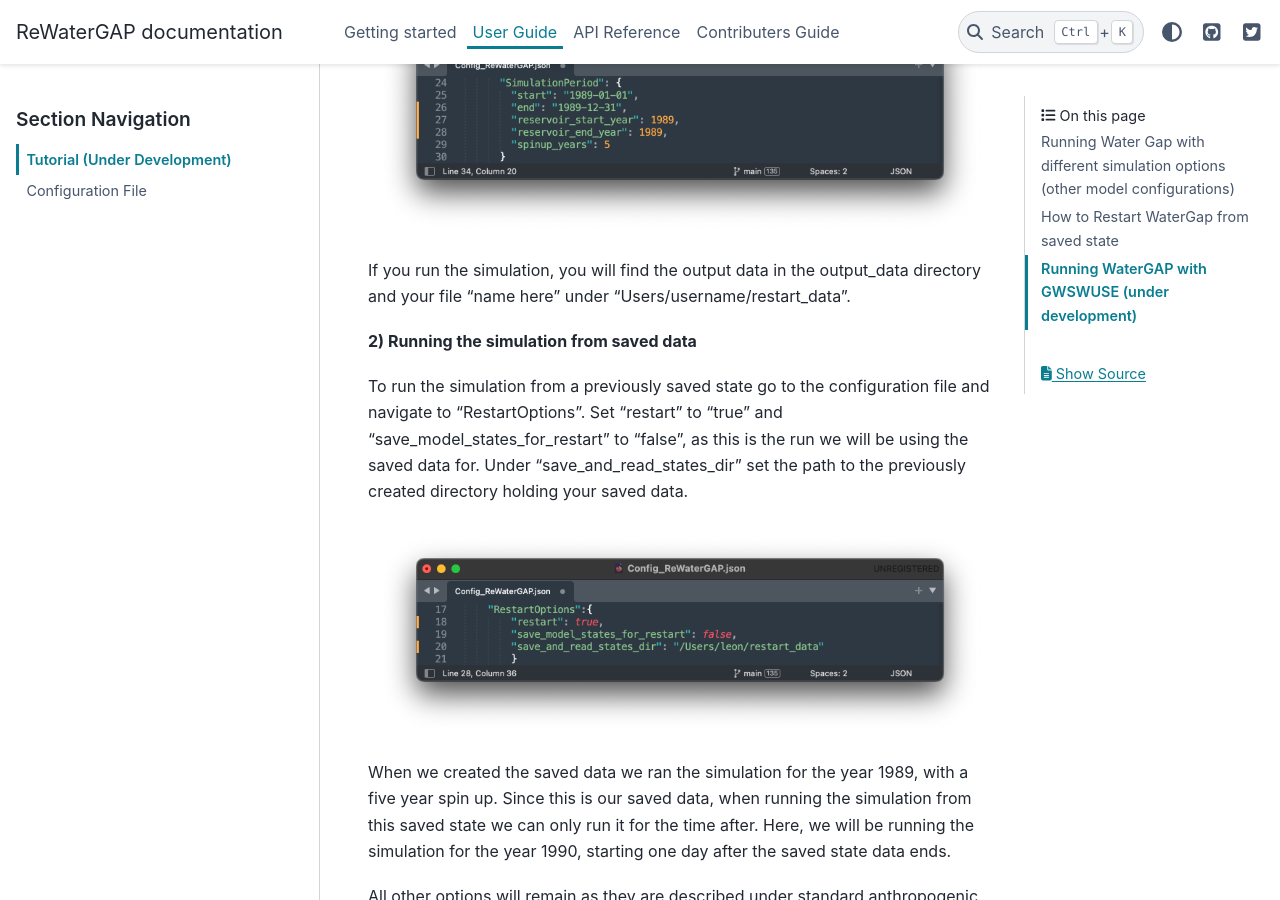
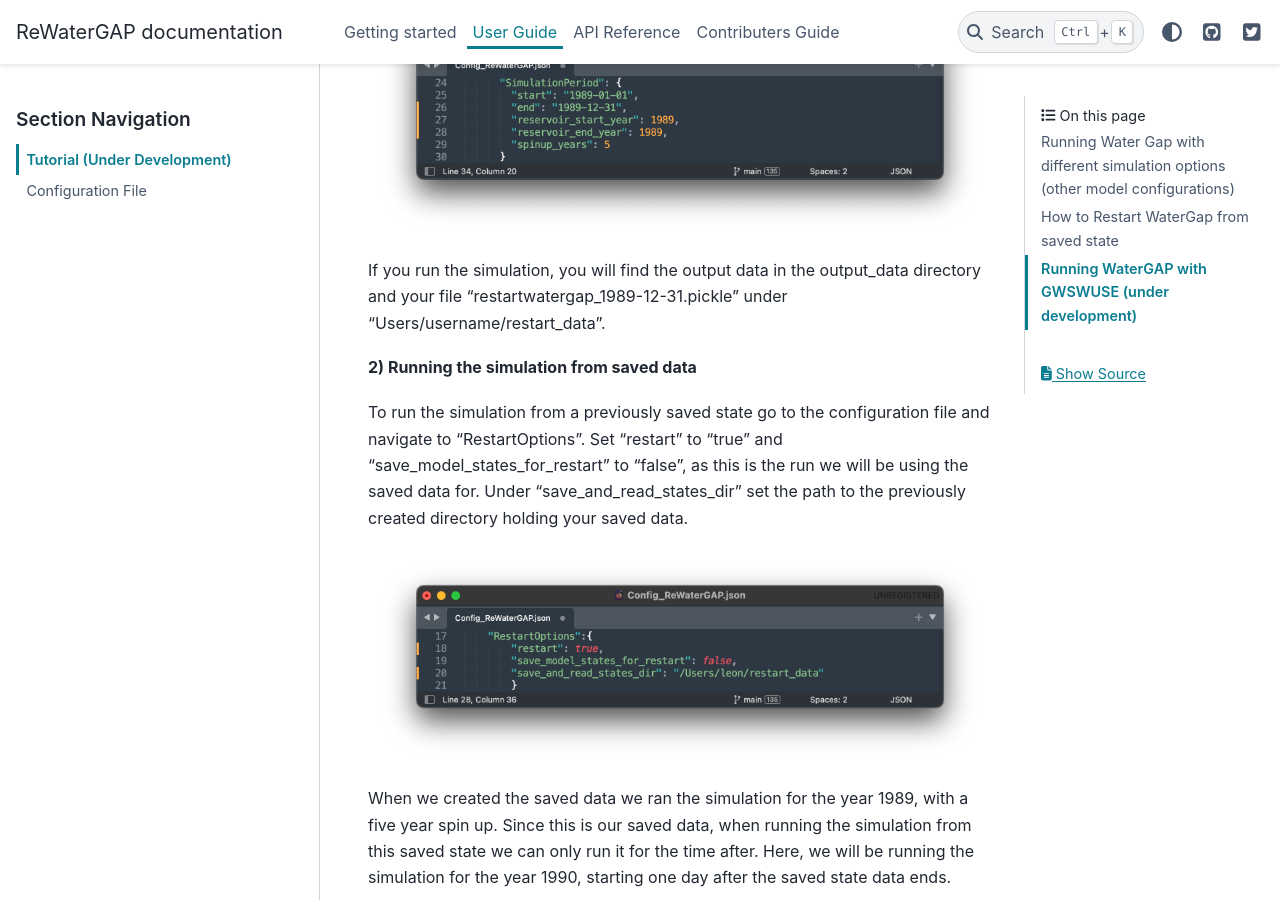
Before and after one commit to HydrologyFrankfurt/ReWaterGAP, a Sphinx documentation site: the page built from docs/user_guide/tutorials.rst, in a window 1280 px wide and 900 px high, scrolled down 12272 px. Built offline with Sphinx 7.4.7 and the PyData theme 0.15.4, drawn with Linux system fonts in a browser that asks for light colours; pages that are not in the unit, such as notebooks, are missing from menus.

Commit message:
Update tutorials.rst

```diff
--- a/docs/user_guide/tutorials.rst
+++ b/docs/user_guide/tutorials.rst
@@ -245,7 +245,7 @@ All other options and steps to run the simulation will remain as they are descri
 
 .. figure:: ../images/getting_started/tutorials/simulation_period_before_restart.png
 
-If you run the simulation, you will find the output data in the output_data directory and your file "name here" under "Users/username/restart_data".
+If you run the simulation, you will find the output data in the output_data directory and your file "restartwatergap_1989-12-31.pickle" under "Users/username/restart_data".
 
 **2) Running the simulation from saved data**
 
```
